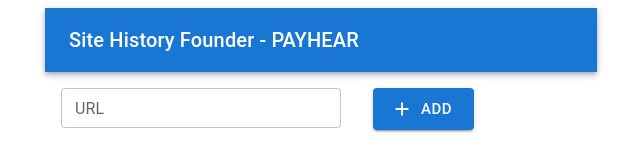
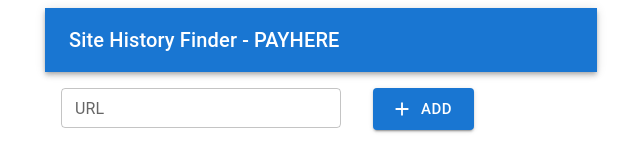
Before and after one commit to yeomgahui/payhere-assignment, a React (Create React App) app: page / in a window 1280 px wide. Shown: the top 160 px of the page, without its empty margins (319-959 px from the left). Built offline with nearby package versions, Linux system fonts and the light colour scheme.

Commit message:
header title 수정

```diff
--- a/src/layout/Header.tsx
+++ b/src/layout/Header.tsx
@@ -10,7 +10,7 @@
       <Toolbar>
         <Typography variant="h6" component="div" sx={{ flexGrow: 1 }}>
           <Link to="/" style={{ textDecoration: 'none', color: '#fff' }}>
-            Site History Founder - PAYHEAR
+            Site History Finder - PAYHERE
           </Link>
         </Typography>
       </Toolbar>
```
